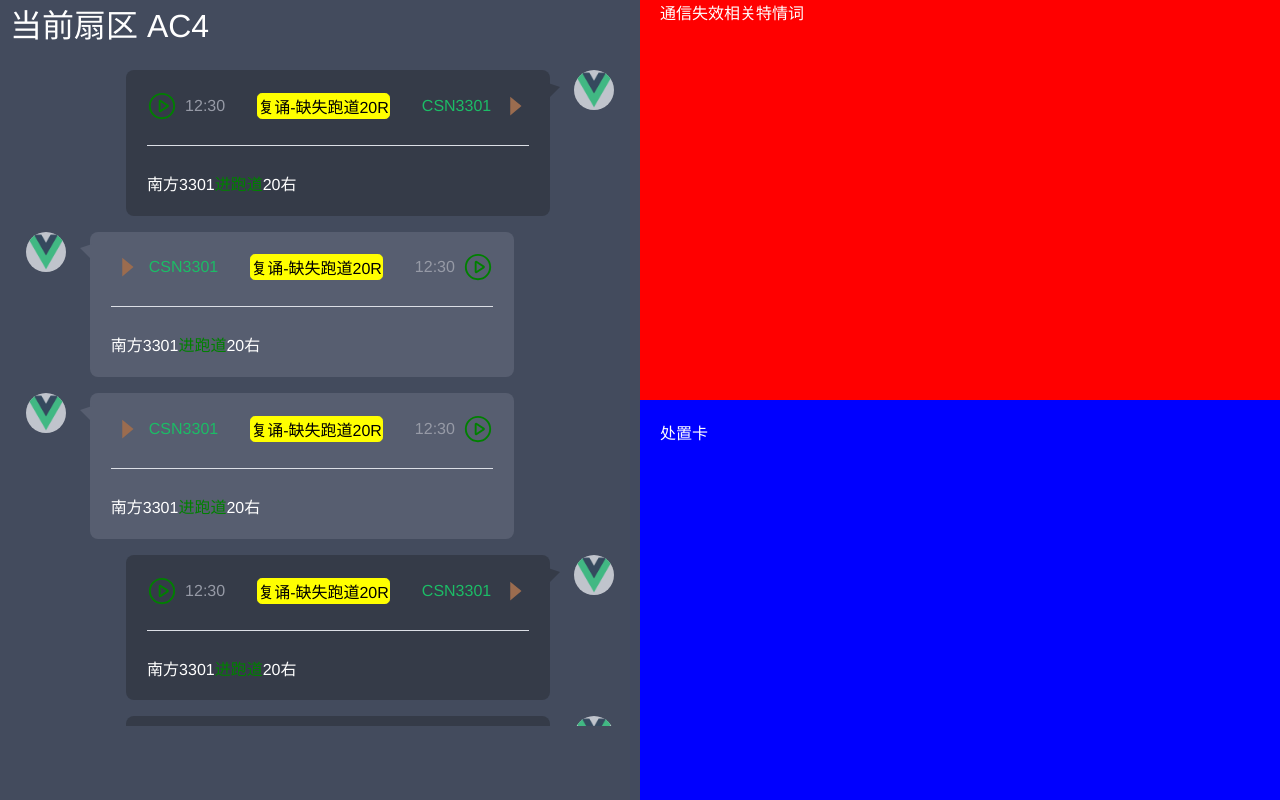
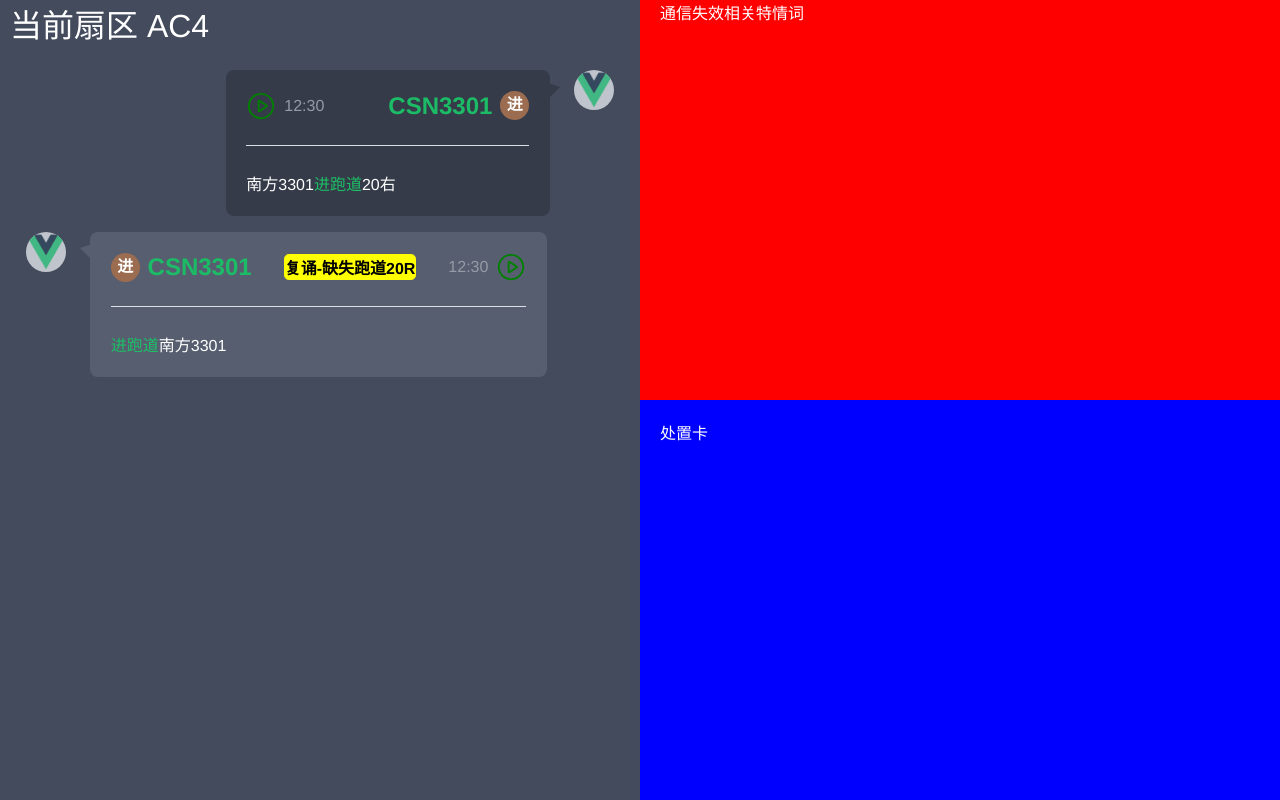
Before and after one commit to chenzhHHH/control-voice, a Vue app in the folder control-speech/: page / in a window 1280 px wide. Built offline with nearby package versions, Linux system fonts and the light colour scheme.

Commit message:
control-speech - enhance css

```diff
--- a/control-speech/src/components/PerChat.vue
+++ b/control-speech/src/components/PerChat.vue
@@ -1,11 +1,11 @@
 <template>
-  <div class="per_chat_container_box" :style="isSelf ? 'flex-direction: row-reverse' : 'flex-direction: row'">
+  <div class="per_chat_container_box" :style="perChatData.isSelf ? 'flex-direction: row-reverse' : 'flex-direction: row'">
     <div class="profile_img_box">
       <el-avatar :src="require('@/assets/logo.png')" />
     </div>
 
-    <div :class="isSelf ? 'content_box_self' : 'content_box_not_self'">
-      <PerVoiceChat :isSelf="isSelf"></PerVoiceChat>
+    <div :class="perChatData.isSelf ? 'content_box_self' : 'content_box_not_self'">
+      <PerVoiceChat :perChatData="perChatData"></PerVoiceChat>
     </div>
   </div>
 </template>
@@ -22,7 +22,12 @@ export default {
     return {};
   },
   props: {
-    isSelf: Boolean,
+    perChatData: {
+      type: Object,
+      default() {
+        return {};
+      },
+    },
   },
 };
 </script>
--- a/control-speech/src/components/PerVoiceChat.vue
+++ b/control-speech/src/components/PerVoiceChat.vue
@@ -1,24 +1,22 @@
 <template>
   <div class="per_voice_chat_container_box">
-    <div class="main_msg_box" :style="isSelf ? 'flex-direction: row' : 'flex-direction: row-reverse'">
-      <div class="voice_box" :style="isSelf ? 'flex-direction: row' : 'flex-direction: row-reverse'">
+    <div class="main_msg_box" :style="perChatData.isSelf ? 'flex-direction: row' : 'flex-direction: row-reverse'">
+      <div class="voice_box" :style="perChatData.isSelf ? 'flex-direction: row' : 'flex-direction: row-reverse'">
         <div class="voice_icon_box">
           <el-icon color="green" size="30">
             <VideoPlay />
           </el-icon>
         </div>
 
-        <div class="voice_msg_box" :style="isSelf ? 'padding: 0 2rem 0 0.5rem' : 'padding: 0 0.5rem 0 2rem'">12:30</div>
+        <div class="chat_time_box" :style="perChatData.isSelf ? 'padding: 0 2rem 0 0.5rem' : 'padding: 0 0.5rem 0 2rem'">{{ perChatData.chatTime }}</div>
       </div>
 
-      <div class="tag_box">复诵-缺失跑道20R</div>
+      <div class="tag_box" v-show="perChatData.tag">{{ perChatData.tag }}</div>
 
-      <div class="callsign_box" :style="isSelf ? 'padding: 0 0.5rem 0 2rem' : 'padding: 0 2rem 0 0.5rem'">CSN3301</div>
+      <div class="callsign_box" :style="perChatData.isSelf ? 'padding: 0 0.5rem 0 2rem' : 'padding: 0 2rem 0 0.5rem'">{{ perChatData.callsign }}</div>
 
       <div class="signal_box">
-        <el-icon color="#9b6c4f" size="30">
-          <CaretRight />
-        </el-icon>
+        <div class="signal_text_box">{{ perChatData.signal }}</div>
       </div>
     </div>
 
@@ -27,7 +25,7 @@
     </div>
 
     <div class="brief_msg_box">
-      <div class="discribe_msg_box">南方3301<span style="color: green">进跑道</span>20右</div>
+      <div class="discribe_msg_box" v-html="perChatData.discribe"></div>
     </div>
   </div>
 </template>
@@ -40,7 +38,12 @@ export default {
     return {};
   },
   props: {
-    isSelf: Boolean,
+    perChatData: {
+      type: Object,
+      default() {
+        return {};
+      },
+    },
   },
 };
 </script>
@@ -64,7 +67,7 @@ export default {
         align-items: center;
         justify-content: center;
       }
-      .voice_msg_box {
+      .chat_time_box {
         color: #969aa6;
       }
     }
@@ -73,15 +76,27 @@ export default {
       background-color: yellow;
       border-radius: 0.3rem;
       color: #000;
+      font-weight: 600;
     }
     .callsign_box {
+      font-size: 1.5rem;
       color: #1cbc66;
+      font-weight: 600;
     }
     .signal_box {
       display: flex;
       flex-direction: row;
       align-items: center;
       justify-content: center;
+      .signal_text_box {
+        width: 1.8rem;
+        height: 1.8rem;
+        border-radius: 0.9rem;
+        background-color: #9b6c4f;
+        text-align: center;
+        line-height: 1.8rem;
+        font-weight: 600;
+      }
     }
   }
 
--- a/control-speech/src/views/SectorChat.vue
+++ b/control-speech/src/views/SectorChat.vue
@@ -3,19 +3,9 @@
     <div class="title_box">当前扇区 AC4</div>
 
     <div class="chat_box">
-      <PerChat :isSelf="true"></PerChat>
-      <PerChat :isSelf="false"></PerChat>
-      <PerChat :isSelf="false"></PerChat>
-      <PerChat :isSelf="true"></PerChat>
-      <PerChat :isSelf="true"></PerChat>
-      <PerChat :isSelf="true"></PerChat>
-      <PerChat :isSelf="true"></PerChat>
-      <PerChat :isSelf="true"></PerChat>
-      <PerChat :isSelf="true"></PerChat>
-      <PerChat :isSelf="true"></PerChat>
-      <PerChat :isSelf="true"></PerChat>
-      <PerChat :isSelf="true"></PerChat>
-      <PerChat :isSelf="true"></PerChat>
+      <div class="per_chat_box" v-for="(item, index) in perChatDatas" :key="index" :value="item">
+        <PerChat :perChatData="item"></PerChat>
+      </div>
     </div>
   </div>
 </template>
@@ -27,6 +17,28 @@ export default {
   name: "SectorChat",
   components: {
     PerChat,
+  },
+  data() {
+    return {
+      perChatDatas: [
+        {
+          isSelf: true,
+          chatTime: "12:30",
+          tag: "",
+          callsign: "CSN3301",
+          signal: "进",
+          discribe: "南方3301<span style='color:#1dbf67'>进跑道</span>20右",
+        },
+        {
+          isSelf: false,
+          chatTime: "12:30",
+          tag: "复诵-缺失跑道20R",
+          callsign: "CSN3301",
+          signal: "进",
+          discribe: "<span style='color:#1dbf67'>进跑道</span>南方3301",
+        },
+      ],
+    };
   },
 };
 </script>
@@ -41,11 +53,15 @@ export default {
     overflow-y: scroll;
     padding: 1rem;
     box-sizing: border-box;
+
     &::-webkit-scrollbar {
       width: 0; /* Safari,Chrome 隐藏滚动条 */
       height: 0; /* Safari,Chrome 隐藏滚动条 */
       display: none; /* 移动端、pad 上Safari，Chrome，隐藏滚动条 */
     }
+
+    .per_chat_box {
+    }
   }
 }
 </style>
```
